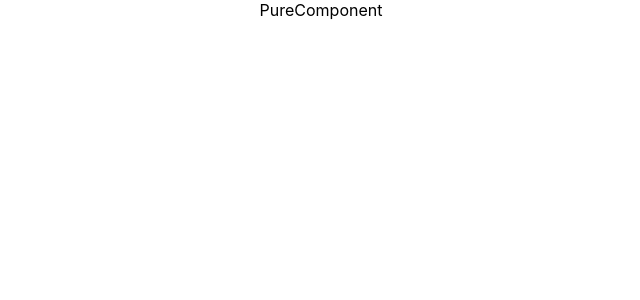
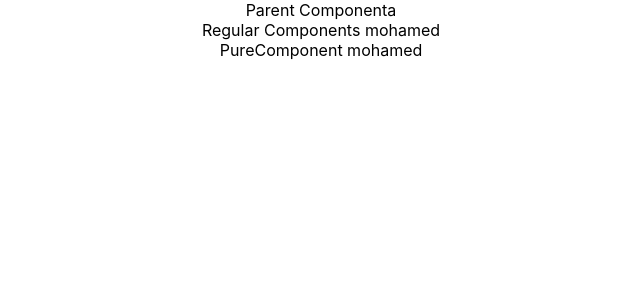
Before and after one commit to Mohamed-Ramadan1/react-codevolution, a React (Create React App) app: page / in a window 1280 px wide. Shown: the top 300 px of the page, without its empty margins (319-959 px from the left). Built offline with nearby package versions, Linux system fonts and the light colour scheme.

Commit message:
updating some data

```diff
--- a/src/App.js
+++ b/src/App.js
@@ -1,22 +1,13 @@
 import logo from './logo.svg';
 import './App.css';
 import  PureComp  from './Componets/B-(26-43)/PureComponent';
+import ParentComp from './Componets/B-(26-43)/ParentComp';
 
 
-// class App extends React.Component{
-//   render() {
-//     return (
-//       <div>
-//               <PureComp/>
-//       </div>
-
-//     )
-//   }
-// }
 const App=()=> {
   return (
     <div className="App">
-    <PureComp/>
+    <ParentComp/>
 
     </div>
   );
--- a/src/Componets/B-(26-43)/ParentComp.js
+++ b/src/Componets/B-(26-43)/ParentComp.js
@@ -0,0 +1,31 @@
+import React, { Component } from 'react'
+import RegulerComp from './RegulerComp';
+import PureComp from './PureComponent';
+
+class ParentComp extends Component {
+    constructor () {
+        super();
+        this.state = {
+            name:'mohamed'
+        }
+    }
+    componentDidMount() {
+        setInterval(() => {
+            this.setState({name:'mohamed'})
+        },2000)
+    }
+    render() {
+            console.log('Parent component render')
+
+    return (
+        <div>
+            Parent Componenta
+            <RegulerComp name={this.state.name}></RegulerComp>
+            <PureComp name={this.state.name}></PureComp>
+
+        </div>
+        )
+    }
+}
+
+export default ParentComp
--- a/src/Componets/B-(26-43)/PureComponent.js
+++ b/src/Componets/B-(26-43)/PureComponent.js
@@ -3,9 +3,11 @@ import React, { PureComponent} from 'react';
 
 class PureComp extends PureComponent{
     render() {
+            console.log('Pure component render')
+
         return (
             <div>
-                PureComponent
+                PureComponent {this.props.name}
             </div>
         )
     }
--- a/src/Componets/B-(26-43)/RegulerComp.js
+++ b/src/Componets/B-(26-43)/RegulerComp.js
@@ -1,10 +1,11 @@
 import React, { Component } from 'react'
 
 class RegulerComp extends Component {
-render() {
+    render() {
+    console.log('Reguler component render')
     return (
         <div>
-            Regular Components
+            Regular Components {this.props.name}
 
         </div>
     )
```
